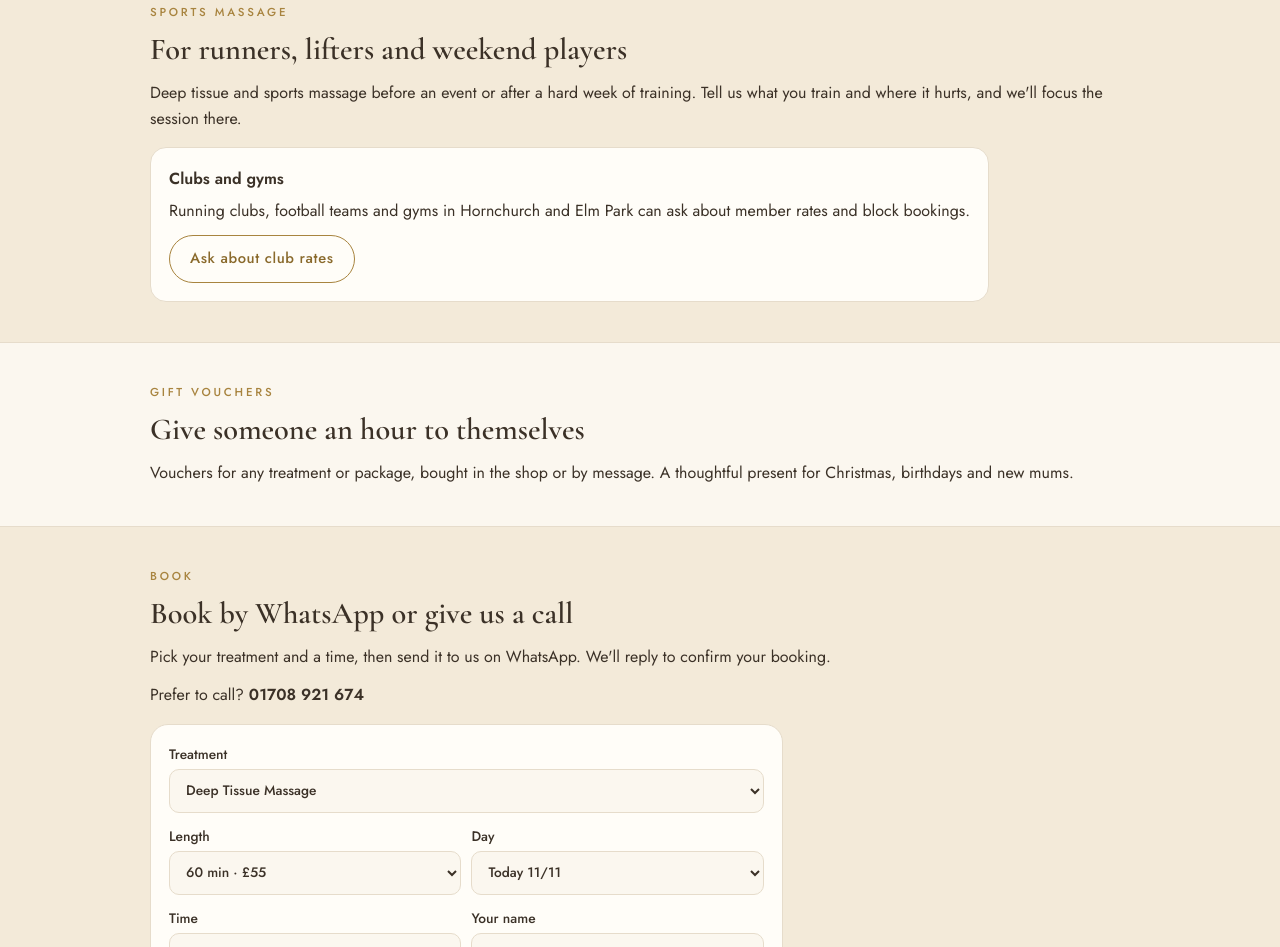
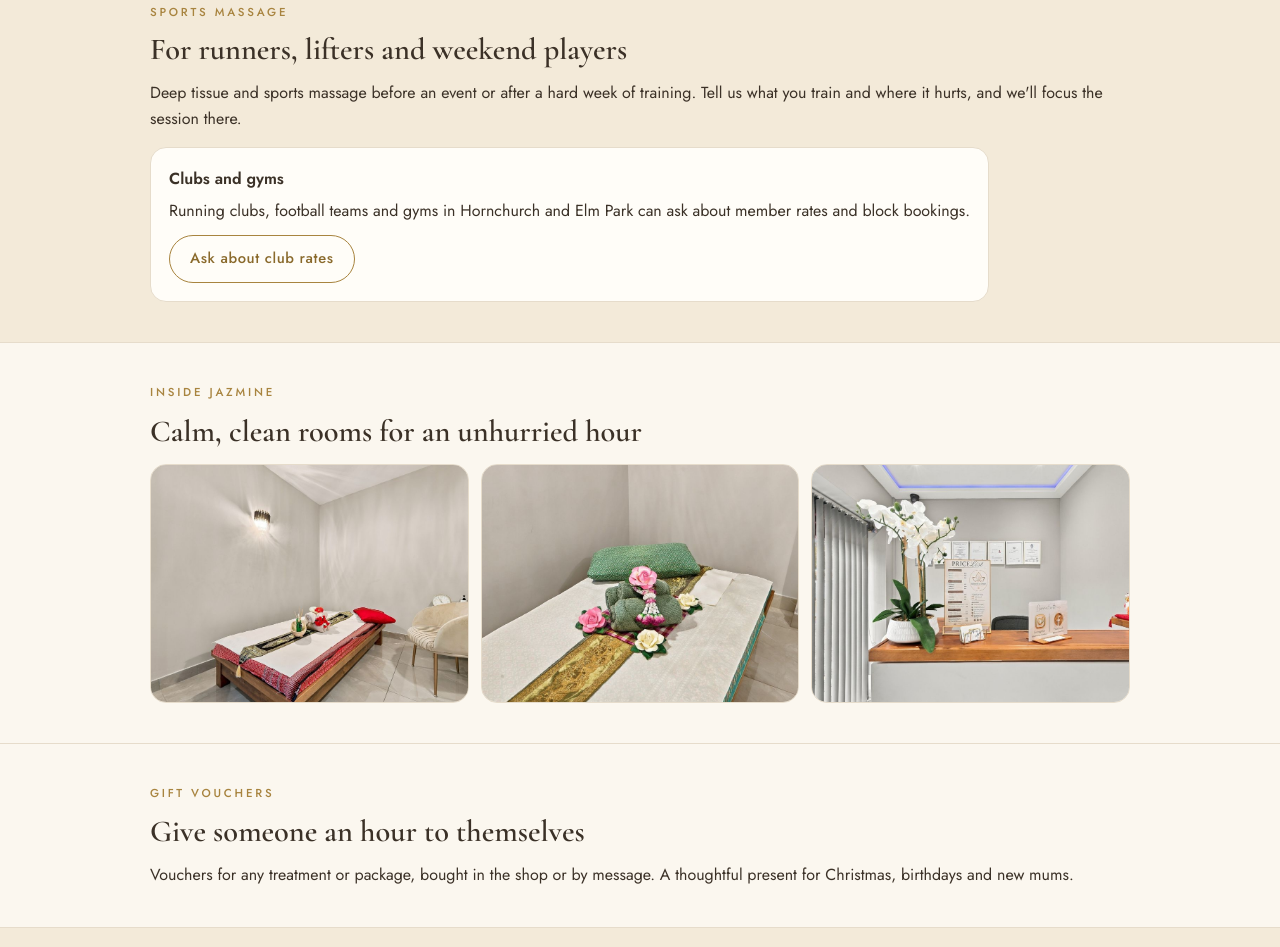
Before and after one commit to j96036128-rgb/jazminethaimassage, a plain HTML site: page index.html in a window 1280 px wide. Shown: the part 1853-2800 px from the top of the page. Drawn offline with nearby package versions, Linux system fonts and the light colour scheme.

Commit message:
Add files via upload

```diff
--- a/index.html
+++ b/index.html
@@ -79,6 +79,10 @@ td.na{color:var(--line)}
 .card .price{font-family:var(--display);font-size:1.6rem;color:var(--gold-deep);font-weight:600}
 .save{color:var(--gold);font-weight:500;font-size:.84rem;letter-spacing:.04em}
 
+.heroimg{width:100%;height:auto;aspect-ratio:4/3;object-fit:cover;border-radius:20px;border:1px solid var(--line);display:block}
+.gallery{display:grid;grid-template-columns:1fr;gap:12px}
+.gallery img{width:100%;height:auto;aspect-ratio:4/3;object-fit:cover;border-radius:16px;border:1px solid var(--line);display:block}
+@media (min-width:760px){.gallery{grid-template-columns:repeat(3,1fr)}}
 .band{background:var(--sand)}
 .pillars{display:grid;gap:12px}
 .pillar{display:flex;gap:12px;align-items:flex-start}
@@ -146,7 +150,7 @@ footer .inner{display:flex;flex-direction:column;gap:8px;align-items:flex-start}
           <a href="https://www.google.com/maps/search/?api=1&amp;query=Jazmine+Sport+Thai+Massage+14+Tadworth+Parade+Hornchurch+RM12+5AS" target="_blank" rel="noopener"><svg viewBox="0 0 24 24" fill="none" stroke="currentColor" stroke-width="1.8"><path d="M12 21s-7-6.2-7-11a7 7 0 0 1 14 0c0 4.8-7 11-7 11Z"/><circle cx="12" cy="10" r="2.5"/></svg>Directions</a>
         </div>
       </div>
-      <div class="photo" aria-hidden="true" style="min-height:220px;align-items:center;justify-content:center;background:linear-gradient(150deg,var(--gold-soft),#d9c39a 70%,#c9ad7c)"><svg viewBox="0 0 64 64" style="width:46%;max-width:220px;color:rgba(255,253,248,.85)"><use href="#lotus"/></svg></div>
+      <img class="heroimg" src="reception.jpg" width="1200" height="900" alt="Reception at Jazmine Sport &amp; Thai Massage, Elm Park">
     </div>
   </div>
 
@@ -193,6 +197,18 @@ footer .inner{display:flex;flex-direction:column;gap:8px;align-items:flex-start}
         <strong>Clubs and gyms</strong>
         <p>Running clubs, football teams and gyms in Hornchurch and Elm Park can ask about member rates and block bookings.</p>
         <a class="btn btn-ghost" href="#book" style="align-self:flex-start;margin-top:6px">Ask about club rates</a>
+      </div>
+    </div>
+  </section>
+
+  <section class="gut">
+    <div class="inner" style="display:flex;flex-direction:column;gap:14px">
+      <p class="eyebrow">Inside Jazmine</p>
+      <h2>Calm, clean rooms for an unhurried hour</h2>
+      <div class="gallery">
+        <img src="treatment-room.jpg" width="900" height="675" loading="lazy" alt="Private Thai massage treatment room in Hornchurch">
+        <img src="thai-massage-bed.jpg" width="900" height="675" loading="lazy" alt="Massage bed dressed with Thai silk, herbal compress and flowers">
+        <img src="welcome-desk.jpg" width="900" height="675" loading="lazy" alt="Welcome desk with orchids and the treatment price list">
       </div>
     </div>
   </section>
```
Also changed, not shown: reception.jpg (added), thai-massage-bed.jpg (added), treatment-room.jpg (added), welcome-desk.jpg (added).
